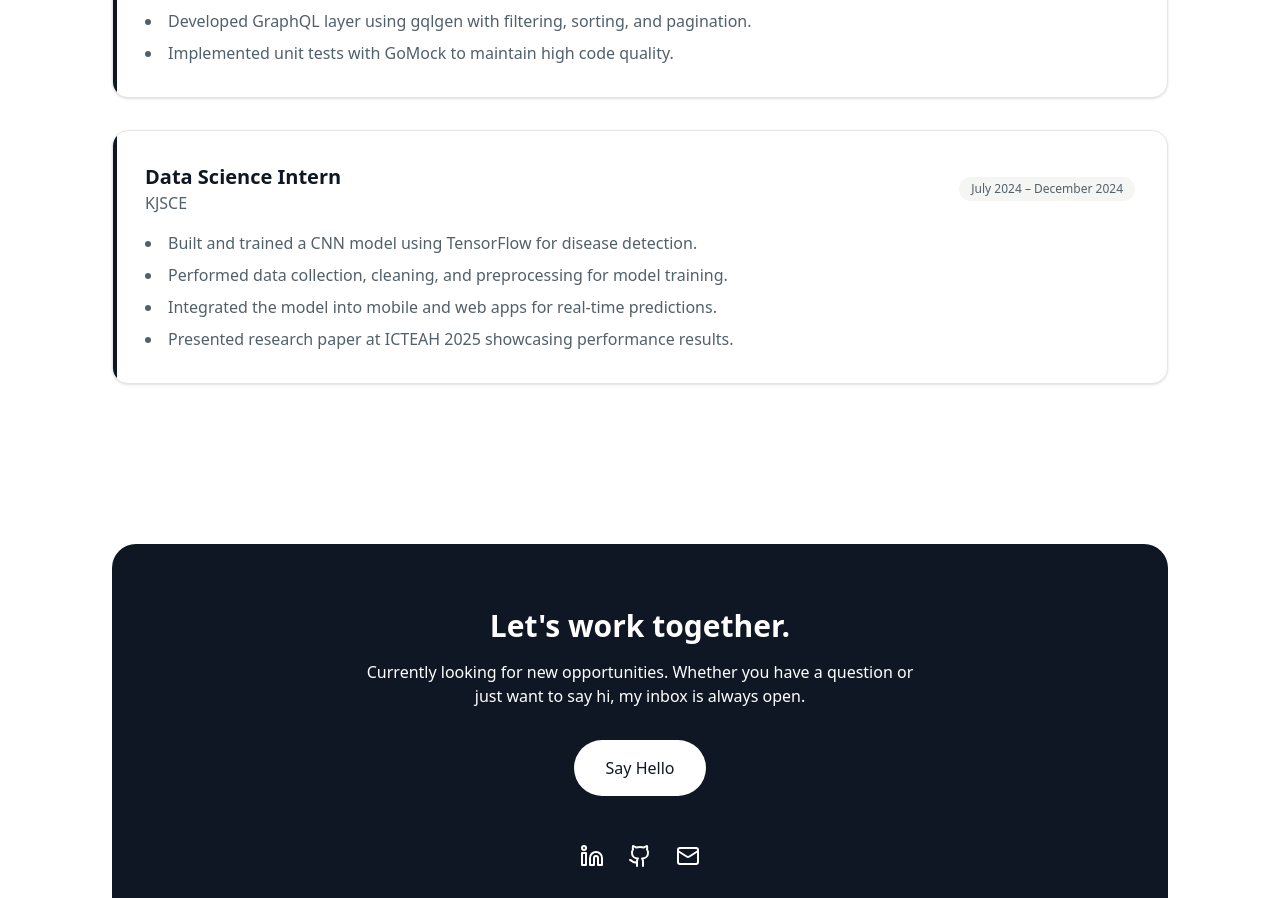
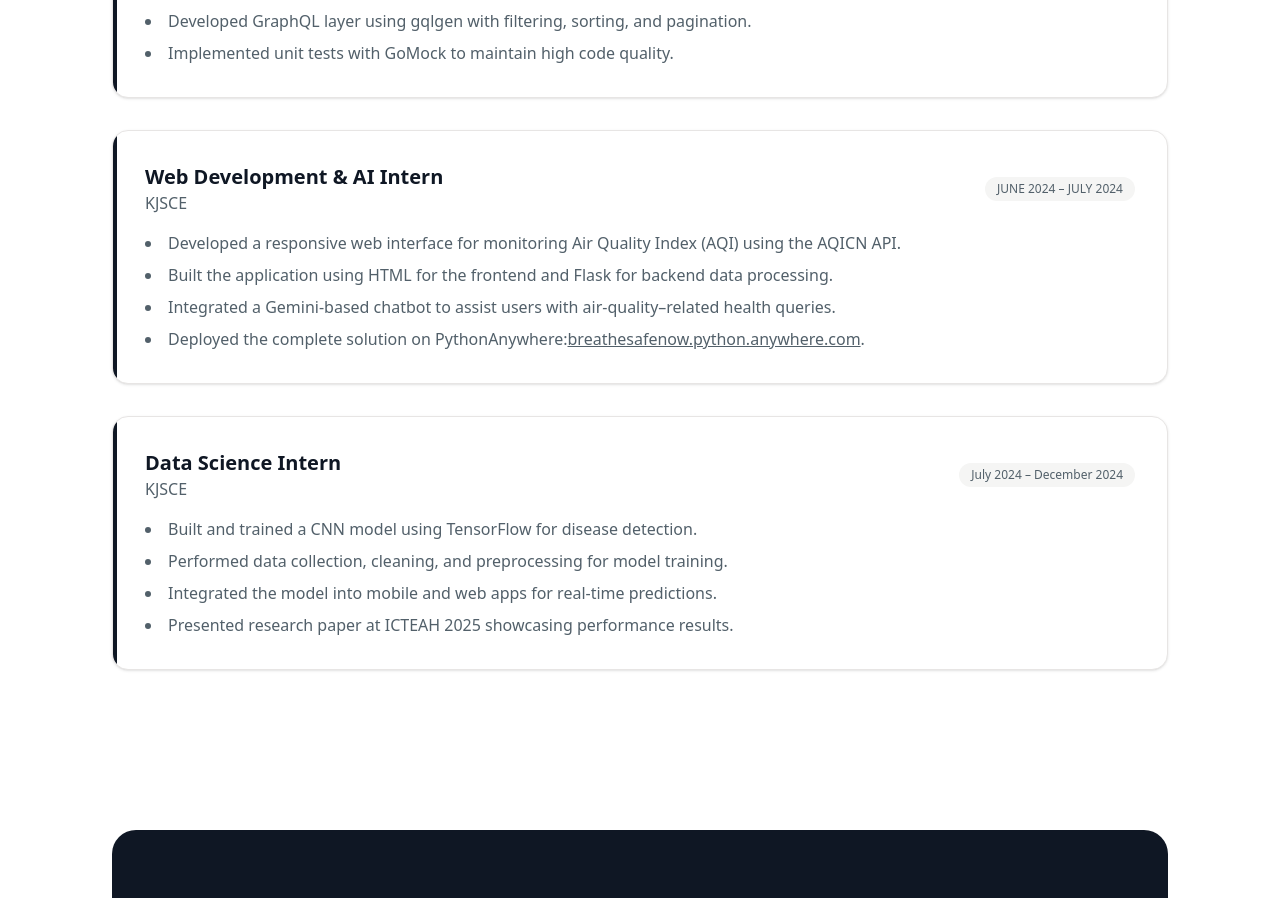
Before and after one commit to Himanshugarg2/portfolio, a React (Vite) app: page / in a window 1280 px wide. Shown: the part 3600-4498 px from the top of the page. Built offline with nearby package versions, Linux system fonts and the light colour scheme.

Commit message:
added breathe safe now internhsip

```diff
--- a/src/components/Experience.jsx
+++ b/src/components/Experience.jsx
@@ -29,6 +29,38 @@ const Experience = () => {
           </ul>
         </div>
 
+        {/* ✅ KJSCE Web Development & AI Internship */}
+<div className="bg-white p-8 rounded-2xl border border-stone-200 shadow-sm relative overflow-hidden mb-8">
+  <div className="absolute top-0 left-0 w-1 h-full bg-stone-900"></div>
+
+  <div className="flex flex-col md:flex-row justify-between items-start md:items-center mb-4">
+    <div>
+      <h4 className="text-xl font-bold text-stone-900">Web Development & AI Intern</h4>
+      <p className="text-stone-500">KJSCE</p>
+    </div>
+    <span className="mt-2 md:mt-0 px-3 py-1 bg-stone-100 text-stone-600 text-xs font-medium rounded-full">
+      JUNE 2024 – JULY 2024
+    </span>
+  </div>
+
+  <ul className="list-disc list-inside text-stone-600 space-y-2 text-sm md:text-base">
+    <li>Developed a responsive web interface for monitoring Air Quality Index (AQI) using the AQICN API.</li>
+    <li>Built the application using HTML for the frontend and Flask for backend data processing.</li>
+    <li>Integrated a Gemini-based chatbot to assist users with air-quality–related health queries.</li>
+    <li>Deployed the complete solution on PythonAnywhere:
+      <a
+        href="https://breathesafenow.python.anywhere.com"
+        target="_blank"
+        rel="noopener noreferrer"
+        className="text-blue-600 underline"
+      >
+        breathesafenow.python.anywhere.com
+      </a>.
+    </li>
+  </ul>
+</div>
+
+
         {/* ✅ KJSCE Data Science Internship */}
         <div className="bg-white p-8 rounded-2xl border border-stone-200 shadow-sm relative overflow-hidden">
           <div className="absolute top-0 left-0 w-1 h-full bg-stone-900"></div>
```
